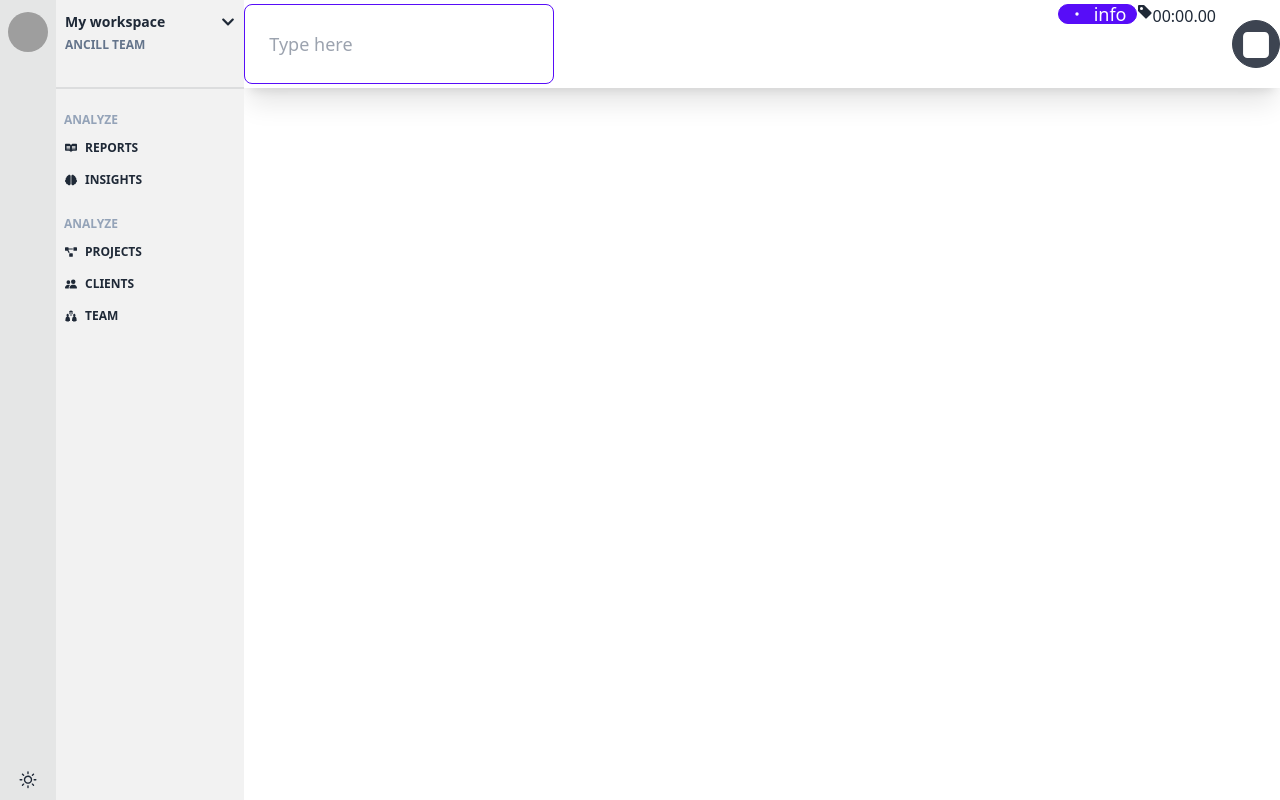
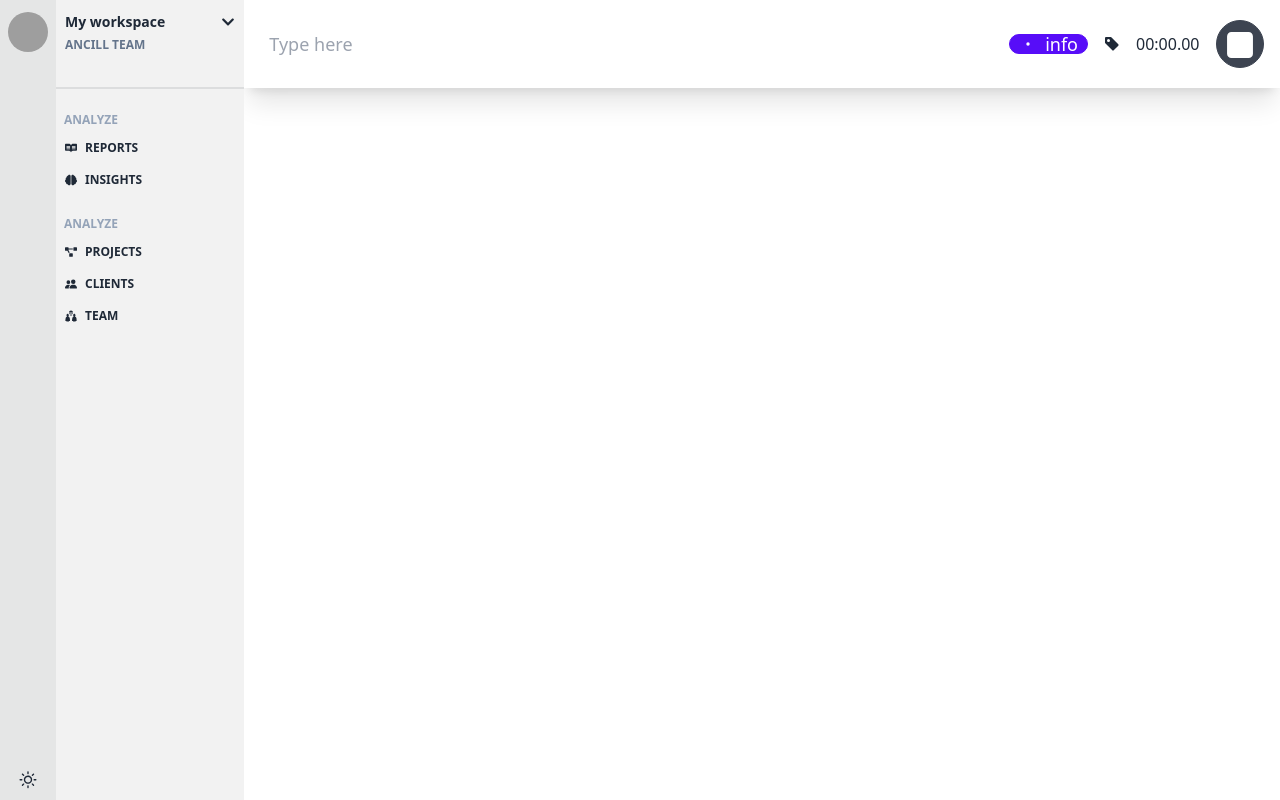
Before and after one commit to ancill/TiempoHoy, a React (Vite) app in the folder web/: page / in a window 1280 px wide. Built offline with nearby package versions, Linux system fonts and the light colour scheme; grey boxes are pictures that could not be loaded.

Commit message:
Update TrackInput.tsx

```diff
--- a/web/src/pages/Track/TrackInput.tsx
+++ b/web/src/pages/Track/TrackInput.tsx
@@ -5,9 +5,9 @@ const StopWatch = () => {
   const { start, stop, time, reset, isRunning } = useStopWatch()
 
   return (
-    <div className='flex gap-4'>
-      <div>{time}</div>
-      <label className='swap swap-rotate'>
+    <div className='flex gap-4 items-center'>
+      <div className='w-16'>{time}</div>
+      <label className='swap swap-rotate '>
         <input onClick={isRunning ? stop : start} type='checkbox' />
         <div className='btn btn-circle swap-on '>
           <BsPlayFill className='fill-current w-12 h-12' />
@@ -22,13 +22,13 @@ const StopWatch = () => {
 
 const TrackInput = () => {
   return (
-    <div className='flex justify-between shadow-xl py-1'>
+    <div className='flex shadow-xl py-1 content-center'>
       <input
         type='text'
         placeholder='Type here'
-        className='input input-primary focus:outline-none input-lg max-w-xs h-20'
+        className='grow input input-ghost focus:outline-none input-lg h-20'
       />
-      <div className='flex'>
+      <div className='flex-none flex items-center gap-4 mr-4'>
         <div className='badge badge-primary gap-2 text-lg'>
           <BsDot />
           info
```
